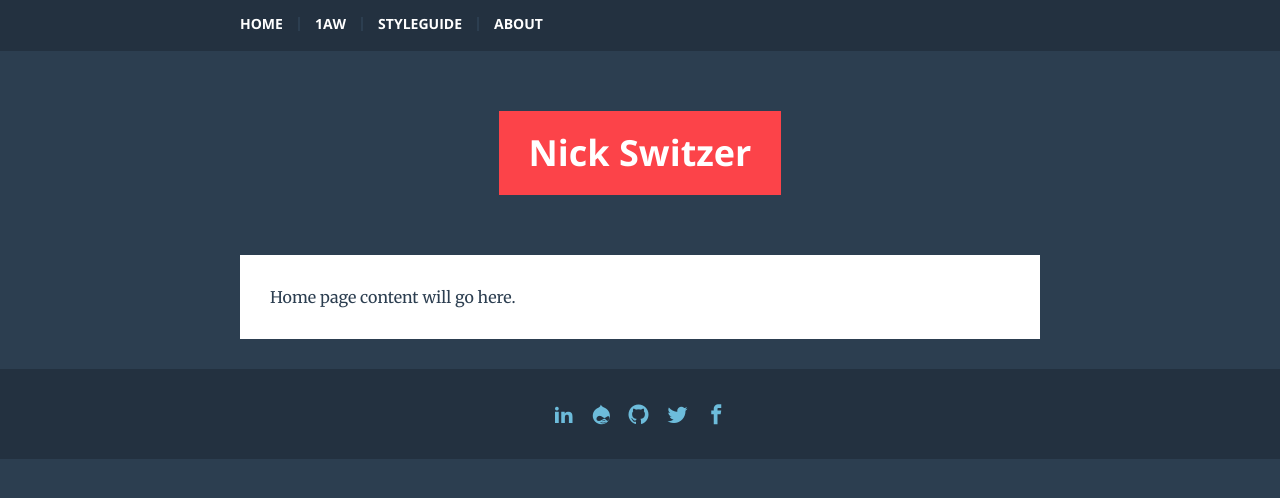
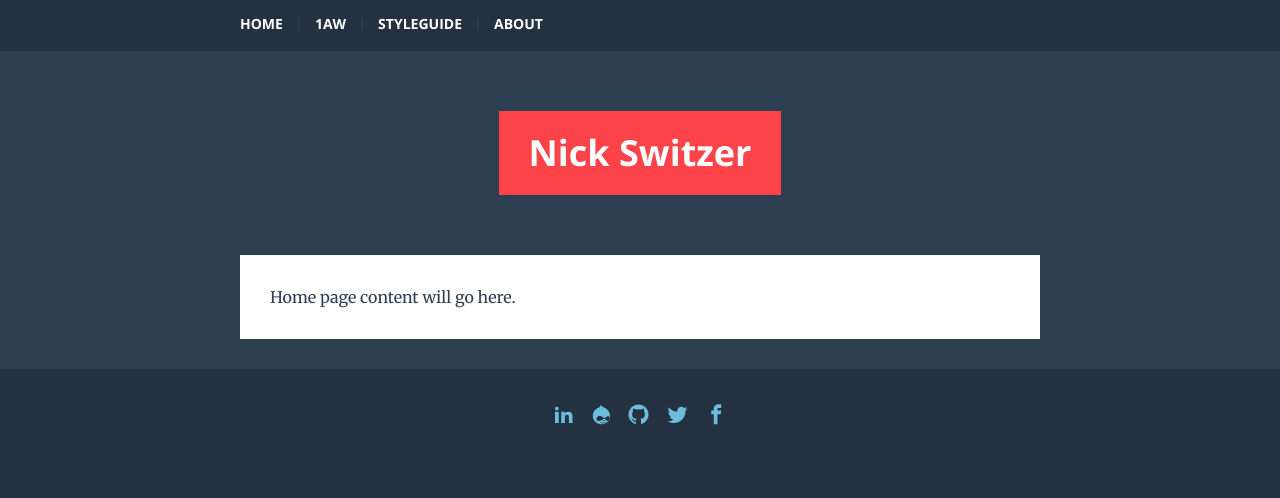
Before and after one commit to nswitzer/1aw, a Jekyll site: the page built from index.html, in a window 1280 px wide. Shown: the top 498 px of the page. Built offline with Jekyll 4.4.1, drawn with Linux system fonts in a browser that asks for light colours; some web fonts are replaced.

Commit message:
updating background color configuration

```diff
--- a/_layouts/default.html
+++ b/_layouts/default.html
@@ -22,8 +22,8 @@
             </div>
         </div>
 
-        {% include footer.html %}
     </div>
+    {% include footer.html %}
 
     <script src="{{"/js/nav.js" | prepend: site.baseurl }}"></script>
     </body>
--- a/_sass/base/_vars.scss
+++ b/_sass/base/_vars.scss
@@ -12,11 +12,15 @@
 $light-blue: #6dbcdb;
 $white: #ffffff;
 
+// Element Color Definitions
+$body-bg-color: darken($gray-blue, 5%);
 
-// Sitewide Color Definitions
-$body-bg-color: $gray-blue;
+$page-wrapper-bg-color: $gray-blue;
 
-// Element Color Definitions
+$site-header-bg-color: darken($gray-blue, 5%);
+
+$site-footer-bg-color: darken($gray-blue, 5%);
+
 $preloader-bg-color: $white;
 
 $site-title-bg-color: $red;
--- a/_sass/layout/_global.scss
+++ b/_sass/layout/_global.scss
@@ -24,10 +24,10 @@
 
 // Page Content
 .page-content {
-    margin: 0 $spacing-unit/2 $spacing-unit $spacing-unit/2;
+    padding: 0 $spacing-unit/2 $spacing-unit $spacing-unit/2;
 
     @include bp($large) {
-        margin: 0 0 $spacing-unit 0;
+        padding: 0 0 $spacing-unit 0;
     }
 
     .wrapper {
@@ -86,6 +86,5 @@
 
 // Footer
 .site-footer {
-    background-color: darken($gray-blue, 5%);
     padding: $spacing-unit 0;
 }
--- a/_sass/theme/_global.scss
+++ b/_sass/theme/_global.scss
@@ -8,7 +8,11 @@
 //
 
 body {
-	background: $body-bg-color;
+	background-color: $body-bg-color;
+}
+
+.page-wrapper {
+	background-color: $page-wrapper-bg-color;
 }
 
 // Site Title
@@ -86,6 +90,10 @@
 	}
 }
 
+// Footer
+.site-footer {
+	background-color: $site-footer-bg-color;
+}
 
 //
 // Global Content Elements
--- a/_sass/theme/_nav.scss
+++ b/_sass/theme/_nav.scss
@@ -3,7 +3,7 @@
 //  */
 
 .site-nav {
-	background-color: darken($gray-blue, 5%);
+	background-color: $site-header-bg-color;
 	font-family: $nav-font-family;
 	font-size: $nav-font-size;
 	font-weight: $nav-font-weight;
```
